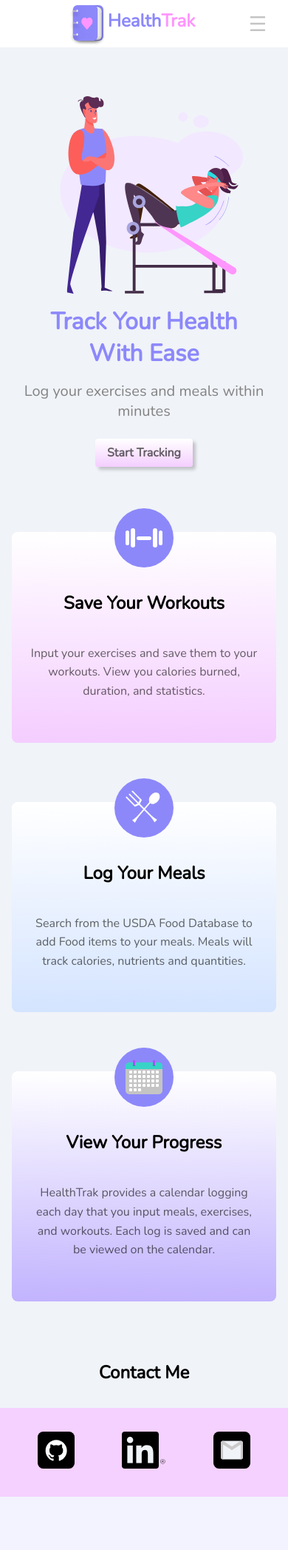
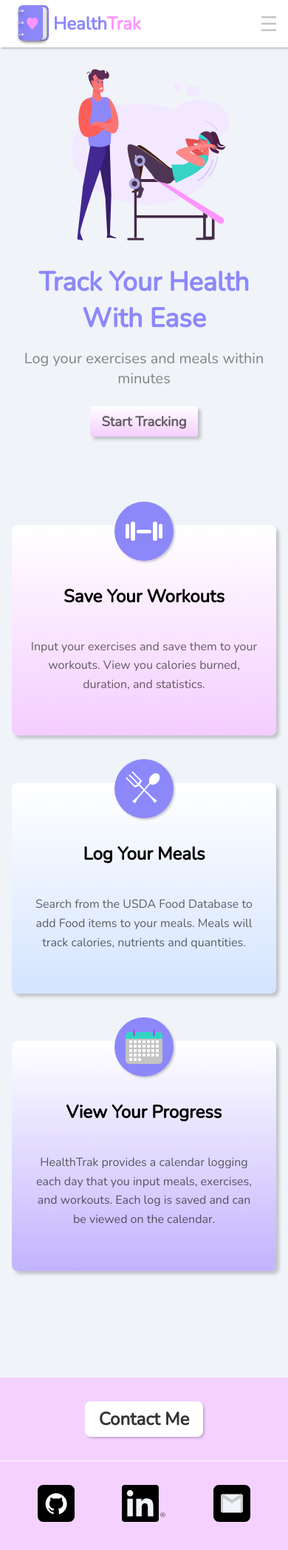
Before and after one commit to connorskorburg/HealthTrak, a Flask app: page /index in a window 390 px wide. Shown: the whole page at 74% size. Before the commit the page ends 2023 px from the top, so only its background shows below. Run offline with Flask 2, Linux system fonts and the light colour scheme.

Commit message:
updated home page for tablet

```diff
--- a/static/css/index.css
+++ b/static/css/index.css
@@ -25,14 +25,18 @@
     width: 100%;
     background-color: #fff;
     z-index: 10;
+    padding: 0 1rem;
+    box-shadow: 2px 2px 2px rgba(0,0,0,0.2);
+  }
+    #home-nav section{
+        display: none;
     }
     #home-nav-inner {
-    justify-content: center;
         display: flex;
     }
     #home-nav h1 {
         margin-right: 1rem;
-        padding-top: 0.75rem;
+        padding-top: 1rem;
         padding-left: 0.25rem;
     }
     #home-nav h1 span:first-child {
@@ -41,20 +45,17 @@
     #home-nav h1 span:last-child {
         color: var(--pink);
     }
-    #home-nav-inner img:first-child,
     #home-nav-inner img:last-child {
-        margin-left: 15%;
+        margin-left: auto;
     }
     #home-nav-inner img:last-child:hover {
         transform: scale(1.05) rotate(180deg);
         transition: all 350ms ease-in-out;
         cursor: pointer;
     }
-
-
-
     .btn {
       margin: 1.5rem auto;
+      font-size: 1.15rem;
       text-decoration: none;
       color: rgba(0,0,0,0.6);
       border: none;
@@ -68,34 +69,44 @@
       font-weight: 600;
     }
     .btn:hover {
-    background: rgb(255,255,255);
-    background: linear-gradient(180deg, rgba(255,255,255,1) 0%, rgb(206, 226, 255) 100%);
-    transition: all 500ms ease-in-out;
+      transform: scale(1.02);
+      box-shadow: 5px 5px 5px rgba(0,0,0,0.3);
+      transition: all 350ms ease-in-out;
     }
-  #blue-background {
+
+
+
+
+  /* #blue-background {
     width: 100%;
     display: inline-block;
     height: 40rem;
-  }
+  } */
 
 
 
 
 #hero-content {
     width: 100%;
-    padding: 2rem 1rem;
-    display: grid;
+    padding: 0rem 1rem 4rem 1rem;
+    display: flex;
+    flex-direction: column;
 }
     #hero-content img, #blue-background img {
-        width: 75%;
+        width: 65%;
         display: inline-block;
         margin: 0 auto;
     }
+    #hero-content section {
+        width: 100%;
+        text-align: center;
+    }
     #hero-content h1 {
         color: var(--purple);
-        width: 16rem;
+        width: 20rem;
+        font-size: 2.25rem;
         text-align: center;
-        margin: 1rem auto;
+        margin: 2rem auto 1rem auto;
     }
     #hero-content p {
         color: #838383;
@@ -104,22 +115,23 @@
     }
 
 
+
 #cards {
     padding: 2rem 1rem;
-    display: grid;
+    display: flex;
+    flex-direction: column;
     text-align: center;
-    grid-gap: 5rem;
     margin-bottom: 3rem;
 }
     .card{
+        flex: 1;
+        box-shadow: 4px 4px 4px rgba(0,0,0,0.2);
         border-radius: 0.5rem;
         padding: 0rem 1.5rem 3.5rem 1.5rem;
-    }
-      .card img  {
-        height: 50px;
-        width: 50px;
+        margin-bottom: 4rem;
     }
     .card .img-bg {
+      box-shadow: 2px 2px 3px rgba(0,0,0,0.2);
       position: relative;
       bottom: 2rem;
       display: grid;
@@ -154,9 +170,25 @@
     padding: 2rem 1rem;
     background-color: #f5d1ff;
 }
+    #contact-header-outer {
+        width: 100%;
+        text-align: center;
+        background-color: #ffffff;
+        background-color: #F5d1ff;
+        border-bottom: 1px solid #fff;
+    }
         #contact-header{
+            color: #fff;
+            color: rgba(0,0,0,0.8);
+            box-shadow: 2px 2px 3px rgba(0,0,0,0.2);
             text-align: center;
-    padding-bottom: 2rem;
+            margin: 2rem auto;
+            padding: 0.5rem 1rem;
+            border-radius: 0.5rem;
+            background-color: var(--purple);
+            background-color: #fff;
+            width: 10rem;
+            display: inline-block;
         }
 
     #contact-inner {
--- /dev/null
+++ b/static/js/toggler.js
@@ -0,0 +1,3 @@
+document.getElementById('hamburger').addEventListener('click', () => {
+
+});
--- a/templates/home.html
+++ b/templates/home.html
@@ -5,68 +5,130 @@
     <meta name="viewport" content="width=device-width, initial-scale=1.0">
     <link href="https://fonts.googleapis.com/css2?family=Nunito&display=swap" rel="stylesheet">
     <link rel="stylesheet" href="{{ url_for('static', filename='/css/index.css') }}">
+    <script defer src="{{ url_for('static', filename='/js/toggler.js') }}"></script>
     <title>HealthTrak Home</title>
 </head>
 <body>
+
     <nav id="home-nav">
+
         <div id="home-nav-inner">
+
             <img src="../static/images/HealthTrak-icon.svg" alt="HealthTrak Icon">
+
             <h1><span>Health</span><span>Trak</span></h1>
-            <img src="../static/images/hamburger.svg" alt="Hamburger Icon">
+
+            <section>
+                <a class="btn" href="#">Login</a>
+                <a class="btn" href="#">Sign Up</a>
+            </section>
+
+            <img id="hamburger" src="../static/images/hamburger.svg" alt="Hamburger Icon">
+
         </div>
+
     </nav>
 
-    <!-- <div id="blue-background"> -->
-        <main id="hero-content">
-            <img src="../static/images/hero.svg" alt="Hero Image">
+    <nav id="home-nav-mobile">
+
+    </nav>
+
+
+
+    <main id="hero-content">
+
+        <img src="../static/images/hero.svg" alt="Hero Image">
+
+        <section>
+
             <h1>Track Your Health With Ease</h1>
+
             <p>Log your exercises and meals within minutes</p>
+
             <a href="#" class="btn">Start Tracking</a>
-        </main>
-    <!-- </div> -->
+
+        </section>
+
+    </main>
+
 
     <main id="cards">
 
         <article class="card">
+
             <div class="img-bg">
+
                 <img src="../static/images/workout-icon.svg" alt="Workout Icon">
+
             </div>
+
             <h2>Save Your Workouts</h2>
+
             <p>Input your exercises and save them to your workouts. View you calories burned, duration, and statistics.</p>
+
         </article>
 
 
         <article class="card">
+
             <div class="img-bg">
+
                 <img src="../static/images/meals-icon.svg" alt="Meals Icon">
+
             </div>
+
             <h2>Log Your Meals</h2>
+
             <p>Search from the USDA Food Database to add Food items to your meals. Meals will track calories, nutrients and quantities.</p>
+
         </article>
 
         <article class="card">
+
             <div class="img-bg">
+
                 <img src="../static/images/calendar-icon.svg" alt="Calendar Icon">
+
             </div>
+
             <h2>View Your Progress</h2>
+
             <p>HealthTrak provides a calendar logging each day that you input meals, exercises, and workouts. Each log is saved and can be viewed on the calendar.</p>
+
         </article>
+
     </main>
 
+    <div id="contact-header-outer">
 
-    <h2 id="contact-header">Contact Me</h2>
+        <h2 id="contact-header">Contact Me</h2>
+
+    </div>
+
     <main id="contact">
+
         <section id="contact-inner">
+
             <a href="https://github.com/connorskorburg" target="_blank">
+
                 <img src="../static/images/github.svg" alt="Github Icon">
+
             </a>
+
             <a href="https://linkedin.com/in/connor-skorburg/" target="_blank">
+
                 <img src="../static/images/linkedin.svg" alt="LinkedIn Icon">
+
             </a>
+
             <a href="/mail">
+
                 <img src="../static/images/mail.svg" alt="Mail Icon">
+
             </a>
+
         </section>
+
     </main>
 </body>
 </html>
```
Also changed, not shown: other parts of static/css/index.css (+53 -0 lines). Lines whose indentation alone changed are shown as unchanged.
